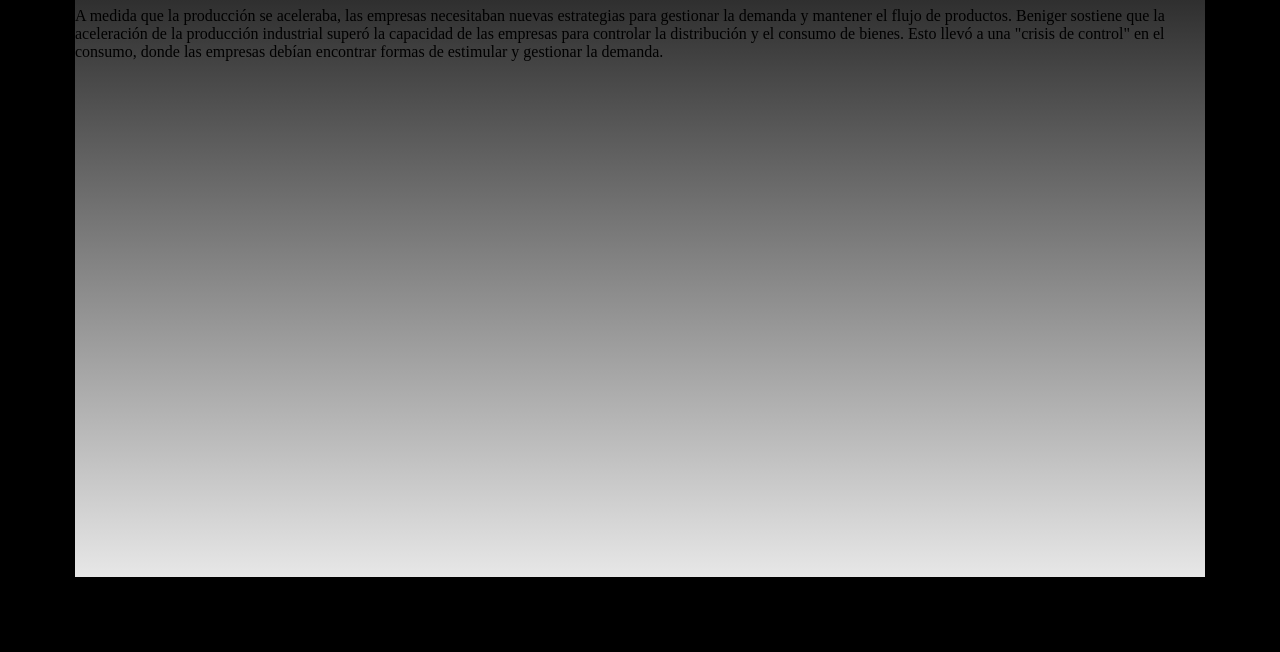
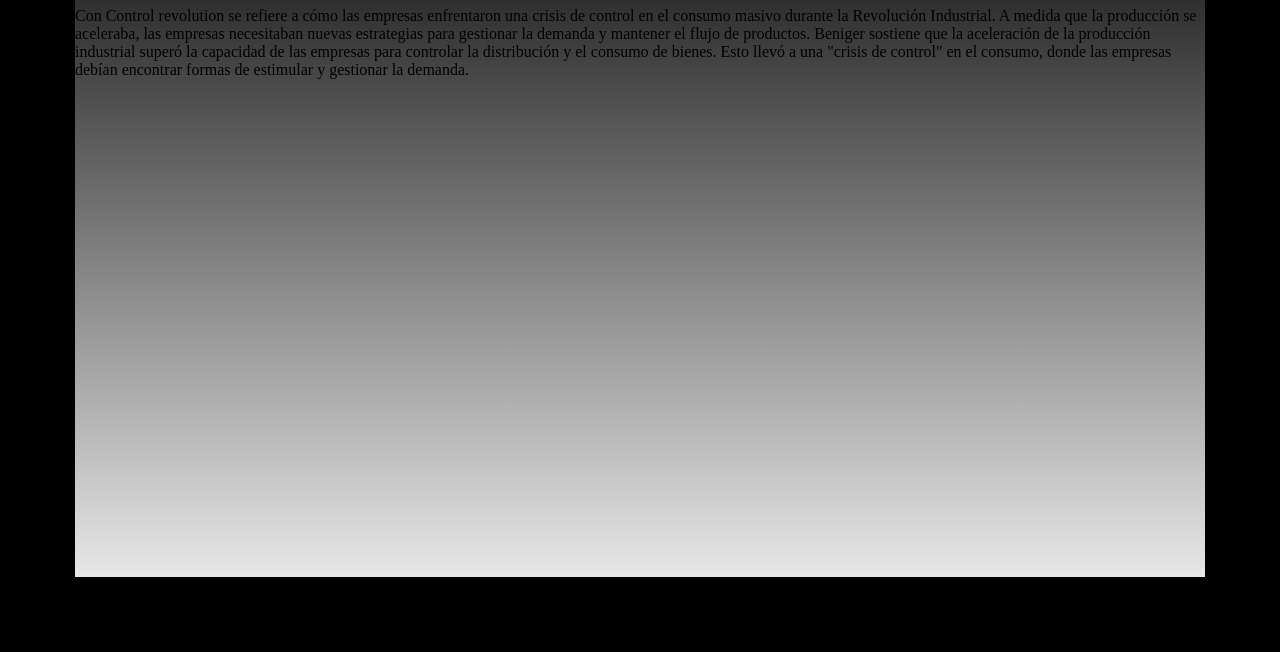
Before and after one commit to koompletos/html-dts, a plain HTML site: page index.html in a window 1280 px wide. Shown: the part 148-800 px from the top of the page. Drawn offline with Linux system fonts and the light colour scheme.

Commit message:
Update index.html

```diff
--- a/index.html
+++ b/index.html
@@ -27,7 +27,7 @@
     <h1>Control</h1>
 
 
-
+<p2>Con Control revolution se refiere a cómo las empresas enfrentaron una crisis de control en el consumo masivo durante la Revolución Industrial. </p2>
 <p3> A medida que la producción se aceleraba, las empresas necesitaban nuevas estrategias para gestionar la demanda y mantener el flujo de productos.</p3>
 <p4>Beniger sostiene que la aceleración de la producción industrial superó la capacidad de las empresas para controlar la distribución y el consumo de bienes. Esto llevó a una "crisis de control" en el consumo, donde las empresas debían encontrar formas de estimular y gestionar la demanda.
 </p4>
```
